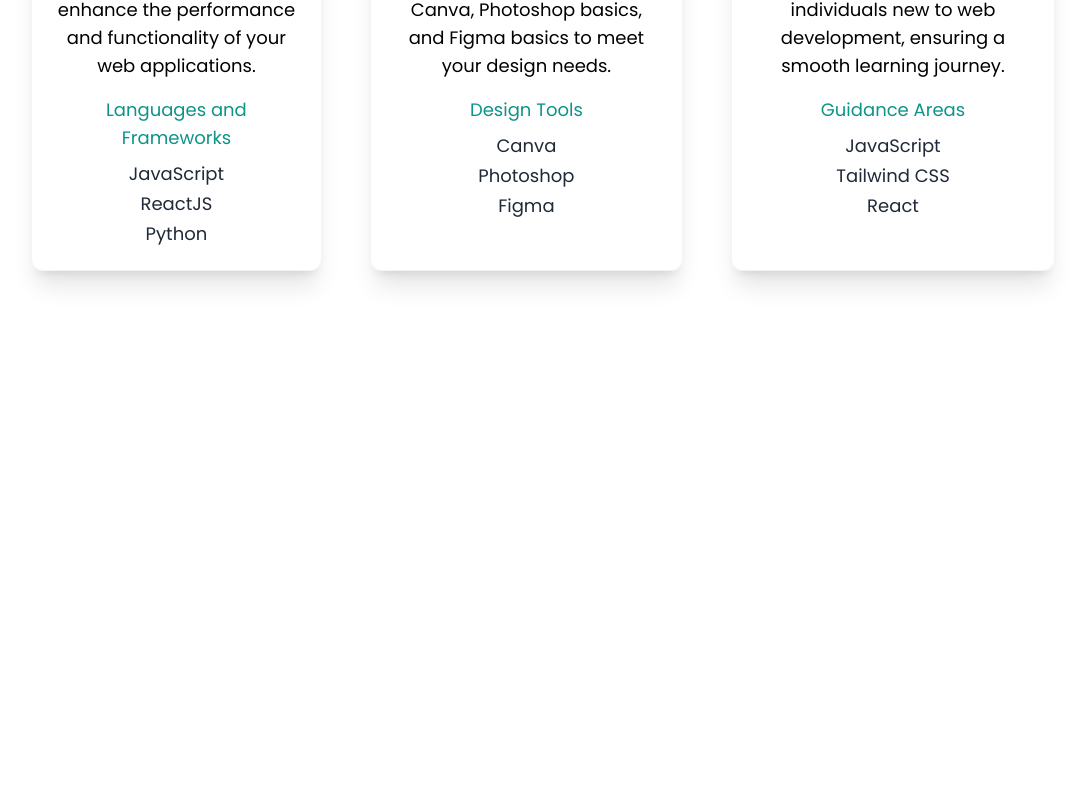
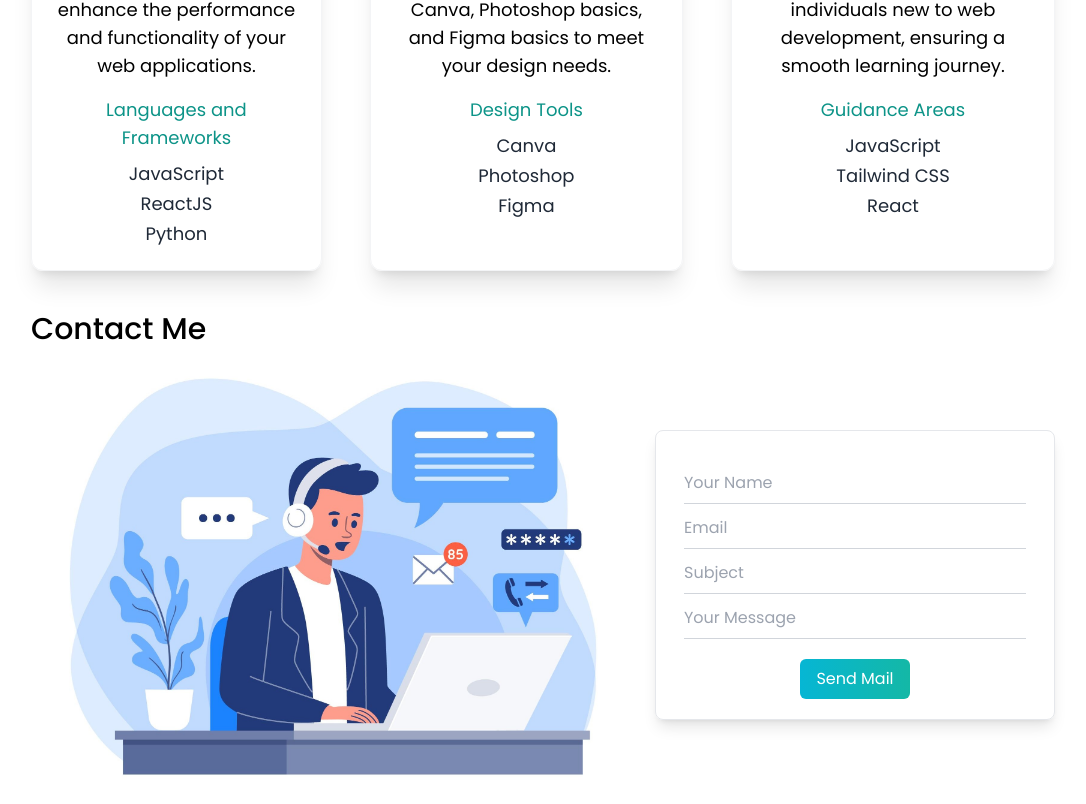
Before and after one commit to bigyan-sapkota/react-portfolio, a React (Vite) app: page / in a window 1280 px wide. Shown: the part 1109-1913 px from the top of the page, without its empty margins (97-1183 px from the left). Before the commit the page ends 1420 px from the top, so only its background shows below. Built offline with nearby package versions, Linux system fonts and the light colour scheme.

Commit message:
Made contact form UI

```diff
--- a/index.html
+++ b/index.html
@@ -2,7 +2,7 @@
 <html lang="en">
   <head>
     <meta charset="UTF-8" />
-    <link rel="icon" type="image/svg+xml" href="/vite.svg" />
+    <link rel="icon" type="image/svg+xml" href="./src/assets/favicon.png" />
     <meta name="viewport" content="width=device-width, initial-scale=1.0" />
     <title>Bigyan Sapkota</title>
   </head>
--- a/src/App.jsx
+++ b/src/App.jsx
@@ -2,6 +2,7 @@
 import Navbar from "./components/Navbar";
 import Services from "./components/Services";
 import Hero from "./components/Hero";
+import Contact from "./components/Contact";
 
 const App = () => {
   return (
@@ -9,6 +10,7 @@
       <Navbar />
       <Hero />
       <Services />
+      <Contact />
     </main>
   );
 };
--- a/src/components/Button.jsx
+++ b/src/components/Button.jsx
@@ -1,5 +1,4 @@
 import React from "react";
-import resume from "../assets/resume.pdf";
 
 const Button = (props) => {
   return (
--- /dev/null
+++ b/src/components/Contact.jsx
@@ -0,0 +1,36 @@
+import React from "react";
+import contact from "../assets/contact.jpg";
+
+const Contact = () => {
+  return (
+    <section>
+      <h3 className="text-xl font-medium md:text-3xl">Contact Me</h3>
+      <div className="md:flex md:items-center md:justify-between">
+        <div>
+          <img src={contact} className="md:w-[600px] py-5 md:py-0" />
+        </div>
+        <div className="p-2 pt-4 rounded-lg -mt-3 md:border md:border-gray-200 md:shadow-lg md:px-7 md:pt-10 md:pb-5 md:mt-0 md:w-[400px]">
+          <input
+            type="text"
+            placeholder="Your Name"
+            className="contact-input"
+          />
+          <input type="email" placeholder="Email" className="contact-input" />
+          <input type="text" placeholder="Subject" className="contact-input" />
+          <input
+            type="text"
+            placeholder="Your Message"
+            className="contact-input"
+          />
+          <div className="flex justify-center mt-2">
+            <button className="bg-gradient-to-r from-cyan-500 to-teal-500 bg-cyan-500 text-white px-10 py-2 rounded-md text-sm md:text-base md:px-4">
+              Send Mail
+            </button>
+          </div>
+        </div>
+      </div>
+    </section>
+  );
+};
+
+export default Contact;
--- a/src/index.css
+++ b/src/index.css
@@ -27,3 +27,7 @@
 .link {
   text-decoration: none;
 }
+
+.contact-input {
+  @apply border-b-gray-300 border-b-[1px] pb-2 mb-3 w-full focus:outline-none;
+}
```
Also changed, not shown: src/assets/contact.jpg (added), src/assets/favicon.png (added).
